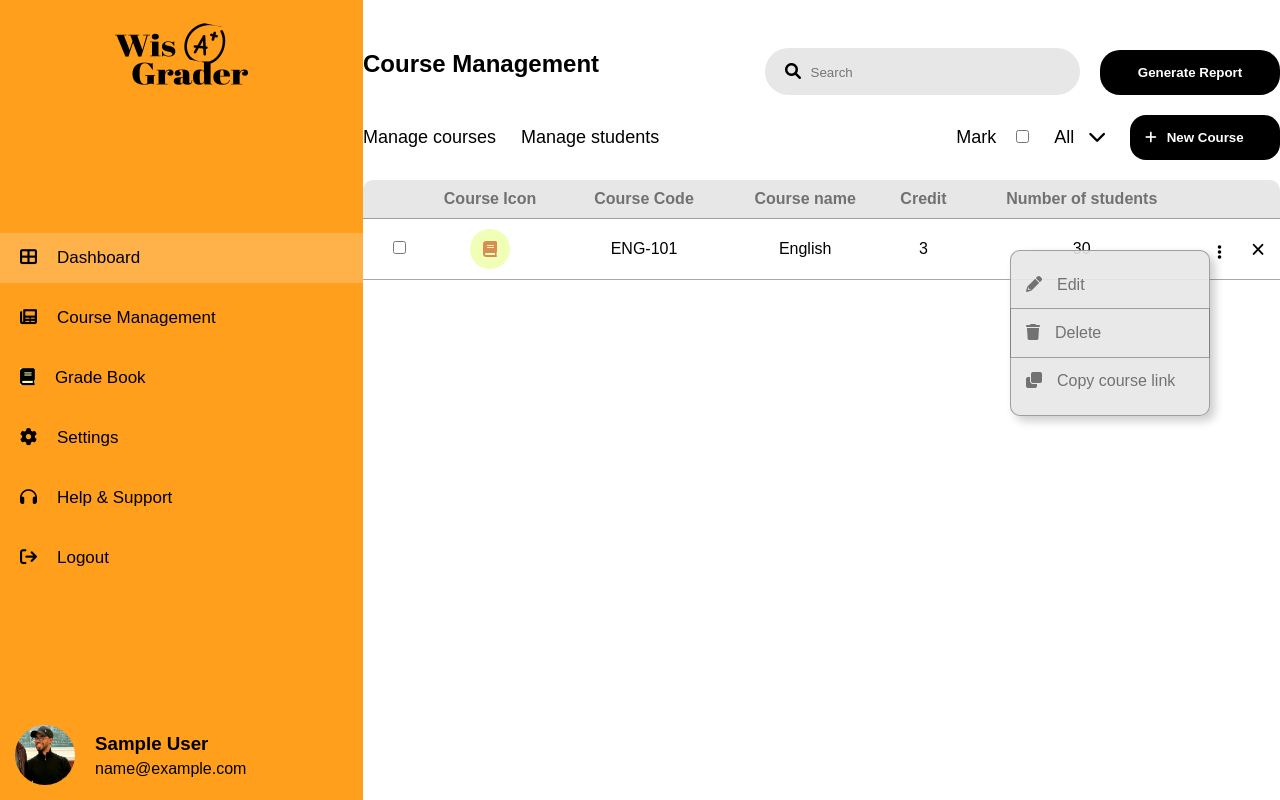
After one commit to Wikki2000/WIS-Grader, a Python web app: template app/templates/manage-course.html in a window 1280 px wide. The commit adds this page. Run offline with Jinja, Linux system fonts and the light colour scheme; the template is opened without the code that fills it: most values are stand-ins (such as "Sample title", 1, 10 or a date in 2020); some libraries are stand-ins or nearby versions.

Commit message:
feat: Add course management page

```diff
--- /dev/null
+++ b/app/static/css/course_management.css
@@ -0,0 +1,97 @@
+
+/*===== Manage courses styles =====*/
+* {
+  box-sizing: border-box;
+}
+
+.dashboard__nav--top { /* Parent element in user_dasboard.css */
+  font-size: 18px;
+}
+
+.dashboard__nav--top-title,
+.dashboard__nav--top-label,
+.fa-chevron-down {
+  cursor: pointer;
+}
+
+.dashboard__nav--top-titles {
+  display: flex;
+  align-items: center;
+  gap: 25px;
+}
+
+.dashboard__nav--top-checkbox {
+  background: #333333; /* Need to be customized to work */
+}
+
+.dashboard__nav--top-group {
+  display: flex;
+  align-items: center;
+  gap: 25px;
+}
+
+.dashboard__nav--top-checkbox,
+.fa-chevron-down {
+  margin-left: 15px;
+}
+
+.button--add-course {
+  display: flex;
+  align-items: center;
+  gap: 10px;
+  width: 150px;
+}
+
+.dashboard__table-th--checkbox {
+  margin-left: 20px;
+}
+
+.fa-ellipsis-v {
+  margin-right: 25px;
+  cursor: pointer;
+}
+
+.dashboard__table-close-icon {
+  font-size: 25px;
+  cursor: pointer;
+}
+
+/*==== Course management table popup modal component =====*/
+tr {
+  position: relative;
+}
+
+.manage {
+  background: #e7e7e7e7;
+  color: #24232399;
+  position: absolute;
+  top: 50%;
+  right: 70px;
+  width: 200px;
+  border: 1px solid #706e6e99;
+  border-radius: 10px;
+  box-shadow: 5px 5px 10px rgba(0, 0, 0, 0.2);
+  z-index: 9;
+}
+
+.manage__nav {
+  text-align: left;
+}
+
+.manage__list {
+  list-style: none;
+}
+
+.manage__item {
+  padding: 15px 0;
+}
+
+.manage__item i {
+  padding: 0 15px;
+}
+
+.manage__item--border {
+  outline: 1px solid #706e6e99;
+}
+
+/*===== Manage students styles =====*/
--- a/app/static/css/user_dashboard.css
+++ b/app/static/css/user_dashboard.css
@@ -107,7 +107,7 @@
 
 .dashboard__intro,
 .courses-cards,
-.dashboard__course-headings {
+.dashboard__nav--top {
   display: flex;
   justify-content: space-between;
   padding: 20px 0;
@@ -243,7 +243,7 @@
   padding: 10px 0;
 }
 
-.dashboard__table .fa-book, .fa-trash {
+.dashboard__table .fa-book {
 
   color: #D98D55;
   display: flex;
@@ -274,7 +274,7 @@
   padding: 10px 0;
 }
 
-.dashboard__table .fa-pencil {
+.dashboard__edit-pencil { /*==== Take note of this chnage on th JS file ===*/
   margin-right: 10px;
 }
 
--- /dev/null
+++ b/app/templates/manage-course.html
@@ -0,0 +1,131 @@
+<!DOCTYPE html>
+<html lang="en">
+
+<head>
+  <meta charset="UTF-8">
+  <meta name="viewport" content="width=device-width, initial-scale=1.0">
+  <title>MANAGE COURSE</title>
+  <link href="https://cdnjs.cloudflare.com/ajax/libs/font-awesome/6.0.0-beta3/css/all.min.css" rel="stylesheet">
+  <link rel="stylesheet" href="/static/css/user_dashboard.css">
+  <link rel="stylesheet" href="/static/css/course_management.css">
+  <link rel="stylesheet" href="../static/css/components.css?{{ cache_id }}" />
+
+  <script src="https://code.jquery.com/jquery-3.2.1.min.js"></script>
+  <script type="module" src="../static/js/course_management.js?{{ cache_id }}"></script>
+</head>
+
+<body>
+  <object type="image/svg+xml" data="/path/to/icons.svg" style="display: none;"></object>
+
+  <!-- ===== USER DASHBOARD DESIGN ===== -->
+  <div class="dashboard">
+    <section class="dashboard__nav">
+      <div class="dashboard__logo">
+        <img src="/static/images/logo.png" alt="" class="logo">
+      </div>
+
+      <nav class="dashboard__nav-element">
+        <ul class="dashboard__nav-list">
+          <li class="dashboard__nav-item"><i class="fa fa-th-large"></i>Dashboard</li>
+          <li class="dashboard__nav-item"><i class="fa fa-newspaper"></i>Course Management</li>
+          <li class="dashboard__nav-item"><i class="fa fa-book"></i>Grade Book</li>
+          <li class="dashboard__nav-item"><i class="fa fa-cog"></i>Settings</li>
+          <li class="dashboard__nav-item"><i class="fa fa-headphones"></i>Help & Support</li>
+          <li class="dashboard__nav-item"><i class="fa fa-sign-out"></i>Logout</li>
+        </ul>
+      </nav>
+
+      <div class="dashboard__user">
+        <img src="../static/images/idris.jpeg" alt="" class="dashboard__user-avatar">
+        <div class="dashboard__user-info">
+          <h3 class="dashboard__user-name">{{ first_name + ' ' + last_name }}</h3>
+          <h4 class="dashboard__user-email">{{ email }}</h4>
+        </div>
+      </div>
+    </section>
+
+    <!-- ========= DASHBOARD MAIN SECTION ======== -->
+    <section class="dashboard__main">
+      <div class="dashboard__header">
+        <h1>Course Management</h1>
+        <div class="dashboard__top-right">
+          <span class="dashboard__search-box">
+            <i class="fa fa-search" aria-hidden="true"></i>
+            <input type="search" placeholder="Search">
+          </span>
+
+          <button class="button button--report">Generate Report</button>
+        </div>
+      </div>
+
+
+      <div class="dashboard__course-management">
+        <div class="dashboard__nav--top">
+          <div class="dashboard__nav--top-titles">
+            <span class="dashboard__nav--top-title">Manage courses</span>
+            <span class="dashboard__nav--top-title">Manage students</span>
+          </div>
+
+          <div class="dashboard__nav--top-group">
+            <label class="dashboard__nav--top-label">Mark
+              <input type="checkbox" class="dashboard__nav--top-checkbox">
+            </label>
+            <span>All<i class="fa fa-chevron-down"></i></span>
+            <button class="button button--add-course"><i class="fa fa-plus"></i>New Course</button>
+          </div>
+
+        </div>
+
+        <table class="dashboard__table">
+          <thead>
+            <tr class="dashboard__table-row">
+              <th class="dashboard__table-th--first"></th>
+              <th>Course Icon</th>
+              <th>Course Code</th>
+              <th>Course name</th>
+              <th>Credit</th>
+              <th>Number of students</th>
+              <th class="dashboard__table-th--last"></th>
+            </tr>
+          </thead>
+
+          <tbody>
+            <!-- Table body will be loaded dynamically given value from database. -->
+            <tr>
+              <td><input type="checkbox" class="dashboard__table-th--checkbox"></td>
+              <td><i class="fa fa-book"></i></td>
+              <td>ENG-101</td>
+              <td>English</td>
+              <td>3</td>
+              <td>30</td>
+              <td>
+                <i class="fa fa-ellipsis-v"></i>
+                <span class="dashboard__table-close-icon">&times;</span>
+              </td>
+
+              <!-- Table popup mennu -->
+              <td class="manage">
+                <nav class="manage__nav">
+                  <ul class="manage__list">
+                    <li class="manage__item"><i class="fa fa-pencil"></i>Edit</li>
+                    <li class="manage__item manage__item--border"><i class="fa fa-trash"></i>Delete</li>
+                    <li class="manage__item"><i class="fa fa-clone"></i>Copy course link</li>
+                  </ul>
+                </nav>
+              </td>
+            </tr>
+          </tbody>
+
+        </table>
+      </div>
+    </section>
+
+    <section id="popup__modal" class="dashboard__dynamic">
+      <!-- This will be loaded dynamically from a file  -->
+    </section>
+
+  </div>
+
+</body>
+
+</html>
```
Also changed, not shown: app/templates/manage-students.html (added, +132 -0 lines).
